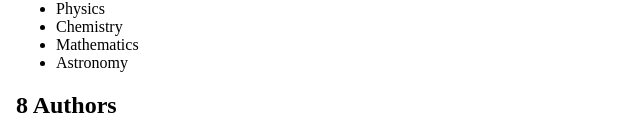
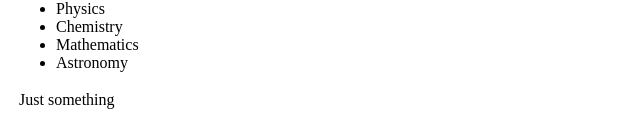
Before and after one commit to prerit714/angular-first-project, an Angular app: page / in a window 1280 px wide. Shown: the part 1068-1203 px from the top of the page, without its empty margins (0-640 px from the left). Built offline with nearby package versions, Linux system fonts and the light colour scheme.

Commit message:
Attribute binding

```diff
--- a/src/app/courses.component.ts
+++ b/src/app/courses.component.ts
@@ -11,6 +11,9 @@
   // NOTE:
   // Interpolation works for rendering dynamic data and property binding
   // works well for rendering data that changes frequently
+  // NOTE:
+  //  While binding peoperties, remember to bind to a DOM property
+  //  instead of html-elements-attributes
   template: `
     <h2>Now to show an image</h2>
     <!-- Below is an example of string interpolation -->
@@ -30,6 +33,11 @@
         {{ course }}
       </li>
     </ul>
+    <table>
+      <tr>
+        <td [attr.colspan]="colSpan">Just something</td>
+      </tr>
+    </table>
   `,
 })
 export class CoursesComponent {
@@ -42,7 +50,8 @@
   // Define a field "title"
   title: string = "List of courses";
   imageUrl: string = "https://picsum.photos/400/";
-  courses: string[];
+  courses: string[] = [""];
+  colSpan: number = 2;
   constructor(
     // When I pass service: CoursesService as a constructor's dependency,
     // I want angular to inject an instance of service into this class
```
